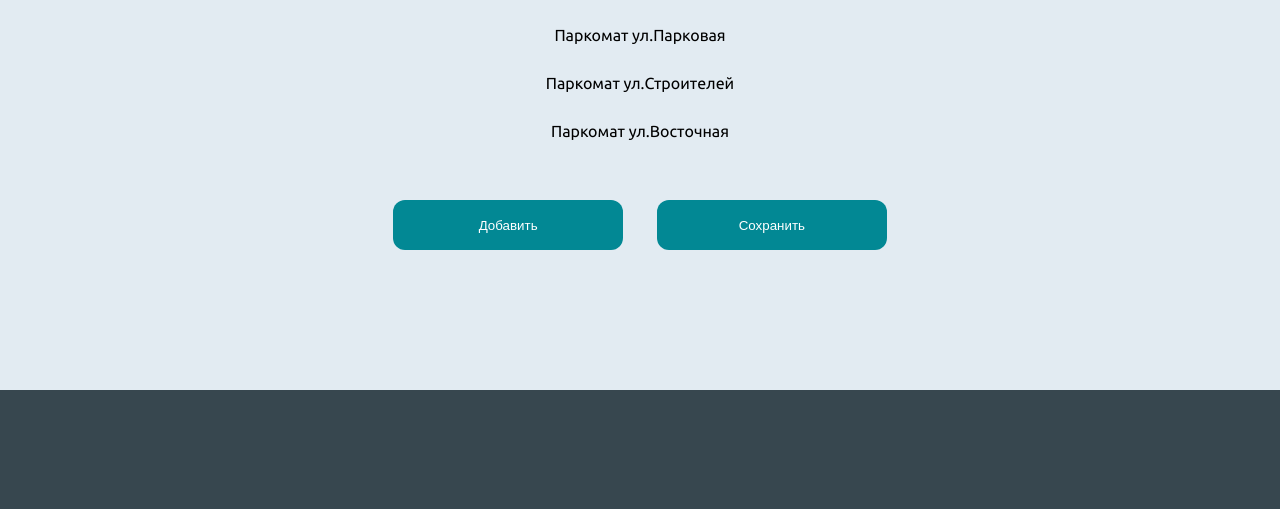
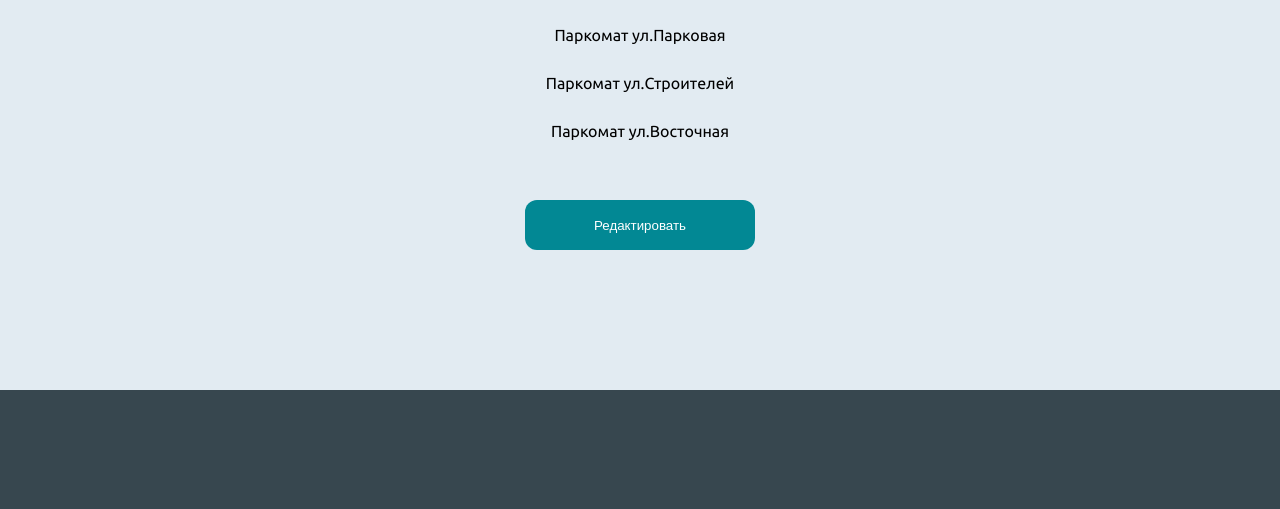
Before and after one commit to IlyaMatlash/ParkShare, a PHP site: page /admin.html in a window 1280 px wide. Shown: the part 211-720 px from the top of the page. Run offline with PHP 8.4, Linux system fonts and the light colour scheme; some libraries are stand-ins or nearby versions.

Commit message:
editing the admin panel

```diff
--- a/admin.html
+++ b/admin.html
@@ -46,13 +46,14 @@
 
             <form class="admin__form" name="form5">
                 <div class="admin__form-items">
-                    <p class="admin__form-element text-p" onclick="changeFormProperties(form5)">Паркомат ул.Парковая</з>
-                    <p class="admin__form-element text-p" onclick="changeFormProperties(form5)">Паркомат ул.Строителей</з>
-                    <p class="admin__form-element text-p" onclick="changeFormProperties(form5)">Паркомат ул.Восточная</з>
+                    <p class="admin__form-element text-p">Паркомат ул.Парковая</з>
+                    <p class="admin__form-element text-p">Паркомат ул.Строителей</з>
+                    <p class="admin__form-element text-p">Паркомат ул.Восточная</з>
                 </div>
                 <div class="admin__form-buttons">
-                    <button class="admin__form-btn-add" onclick="addInputElement(event)">Добавить</button>
-                    <button class="admin__form-btn-save" onclick="saveInputElement(event)">Сохранить</button>
+                    <!-- <button class="admin__form-btn-add" onclick="addInputElement(event)">Добавить</button>
+                    <button class="admin__form-btn-save" onclick="saveInputElement(event)">Сохранить</button> -->
+                    <input class="admin__form-btn-change type="button" value='Редактировать' onclick="changeFormProperties()">
                 </div>
             </form>
         </div>
--- a/css/admin.css
+++ b/css/admin.css
@@ -27,6 +27,22 @@
 .admin__form-buttons {
     margin-bottom: 140px;
 }
+
+.admin__form-btn-change {
+    width: 230px;
+    height: 50px;
+    border: none;
+    cursor: pointer;
+    padding: 16px 32px;
+    background: var(--blue-color);
+    color: var(--white-color);
+    border-radius: 12px;
+    text-align: center;
+    text-decoration: none;
+
+    transition: background-color .2s linear;
+}
+
 .admin__form-btn-add {
     width: 230px;
     height: 50px;
@@ -58,7 +74,7 @@
     transition: background-color .2s linear;
 }
 .admin__form-btn-del {
-    width: 10%px;
+    width: 10%;
     height: 50px;
     border: none;
     cursor: pointer;
@@ -71,6 +87,7 @@
 
     transition: background-color .2s linear;
 }
+.admin__form-btn-change:hover,
 .admin__form-btn-add:hover,
 .admin__form-btn-save:hover,
 .admin__form-btn-del:hover {
```
